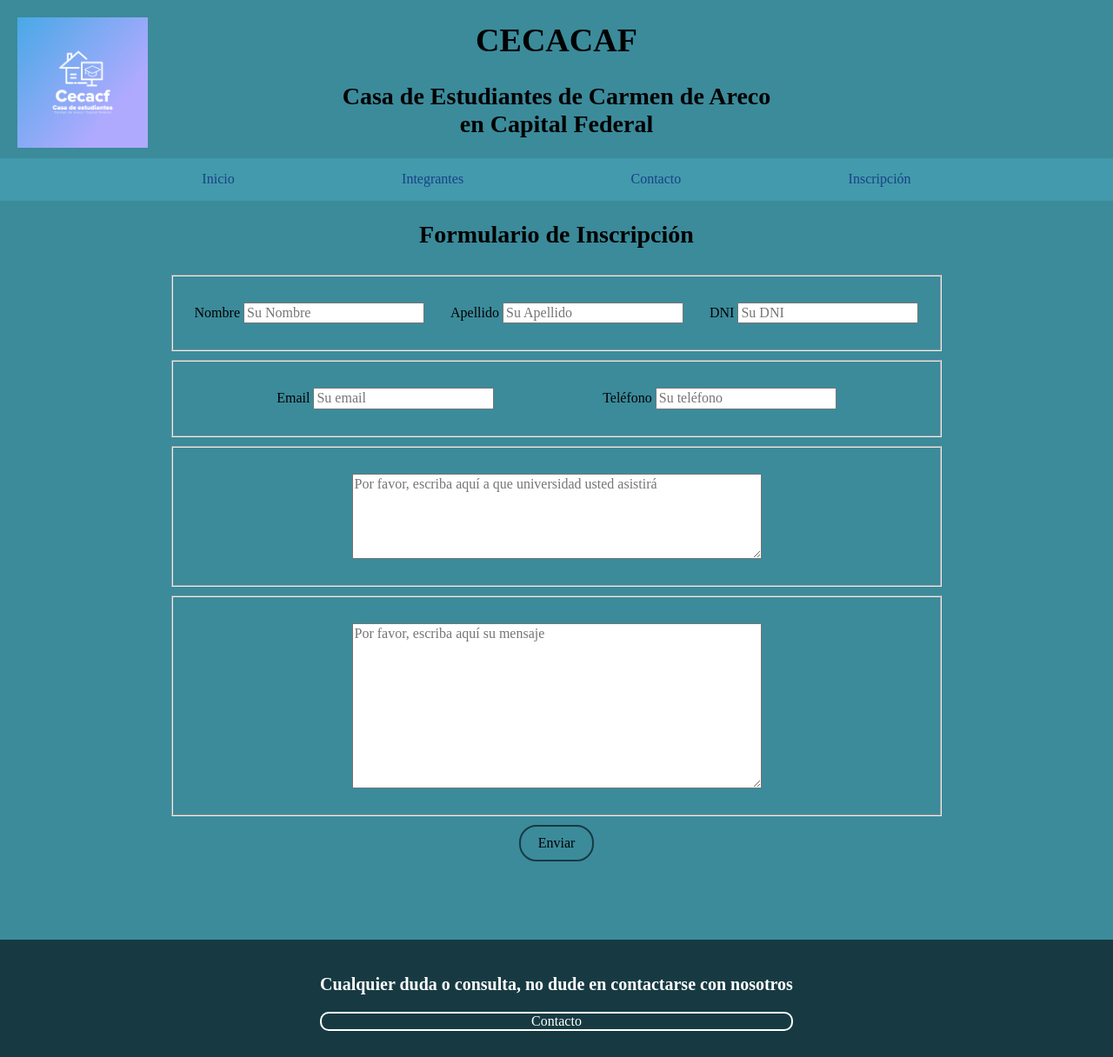
After one commit to YoelIbarra/ibarra-yoel, a PHP site: page /inscripcion.php in a window 1280 px wide. The commit adds this page. Shown: the whole page at 87% size. Run offline with PHP 8.4, Linux system fonts and the light colour scheme.

Commit message:
form inscripcion
falta el tema de la db

```diff
--- a/base-datos.php
+++ b/base-datos.php
@@ -1,6 +1,6 @@
 <?php
 
     /* Configuración de base de datos */
-    $conexion = mysqli_connect("localhost","root","","ibarra-yoel");
+    $conexion = mysqli_connect("localhost","root","","ibarra-yoel") or exit("NO SE PUDO CONECTAR A LA BASE DE DATOS");
 
     ?>
--- a/css/styles.css
+++ b/css/styles.css
@@ -235,7 +235,8 @@ h1,h2,h3,h4,h5{
 .boton-integrante:focus {
     background-color: rgb(22, 150, 71);
 }
-.absolute-footer{}
+/*.absolute-footer{
+}*/
 @media (min-height: 760px){
 	.absolute-footer{
 			position: absolute;
--- a/header.php
+++ b/header.php
@@ -14,7 +14,7 @@
                     <a href="index.php">Inicio</a>
                     <a href="integrantes.php">Integrantes</a>
                     <a href="contacto.php">Contacto</a>
-                    <a href="#">Inscripción</a>
+                    <a href="inscripcion.php">Inscripción</a>
                 </nav>
             </div>
         </div>
--- /dev/null
+++ b/inscripcion.php
@@ -0,0 +1,77 @@
+<!DOCTYPE html>
+<html lang="es">
+<head>
+    <meta charset="UTF-8">
+    <meta http-equiv="X-UA-Compatible" content="IE=edge">
+    <meta name="viewport" content="width=device-width, initial-scale=1.0">
+    <link rel="stylesheet" href="css/normalize.css">
+    <link rel="stylesheet" href="css/styles.css">
+    <title>Contacto</title>
+</head>
+
+    <?php include('header.php'); ?>
+
+<body>
+    <main>
+        <h2>Formulario de Inscripción</h2>
+        <div class="contenedor contacto-contenedor contacto-form">
+        <form action="enviar-contacto.php" method="POST">
+            <fieldset>
+                <div class="contacto-form-item">
+                    <label for="nombre">Nombre</label>
+                    <input type="text" id="nombre" name="nombre" placeholder="Su Nombre" maxlength="50" required>
+                </div>
+
+                <div class="contacto-form-item">
+                    <label for="apellido">Apellido</label>
+                    <input type="text" id="apellido" name="apellido" placeholder="Su Apellido" maxlength="50" required>
+                </div>
+                <div class="contacto-form-item">
+                    <label for="dni">DNI</label>
+                    <input type="number" id="dni" name="dni" placeholder="Su DNI" maxlength="8" required>
+                </div>
+            </fieldset>
+            <fieldset>
+                <div class="contacto-form-item">
+                    <label for="email">Email</label>
+                    <input type="email" id="email" name="email" placeholder="Su email" maxlength="50" required>
+                </div>
+                <div class="contacto-form-item">
+                    <label for="telefono">Teléfono</label>
+                    <input type="tel" id="telefono" name="telefono" placeholder="Su teléfono" maxlength="15" default="0">
+                </div>
+            </fieldset>
+
+            <fieldset>
+                <textarea name="universidad" id="universidad" cols="50" rows="5" maxlength="255" placeholder="Por favor, escriba aquí a que universidad usted asistirá" required></textarea>
+            </fieldset>
+            <fieldset>
+                <textarea name="mensaje" id="mensaje" cols="50" rows="10" maxlength="255" placeholder="Por favor, escriba aquí su mensaje" required></textarea>
+            </fieldset>
+            <div class="boton-contacto-posicion">
+                <input class="boton-contacto-enviar"type="submit" value="Enviar">
+            </div>
+
+            <h3><?php if(isset($_GET['m'])){
+
+                $mensaje =  $_GET['m'];
+                if($mensaje == "ok"){
+                    echo "Mensaje enviado correctamente!!";
+                }
+                else if($mensaje == "dup"){
+                    echo "No se pudo inscribir porque su dni ya fue anotado, por favor contactese a traves de el boton \"Contacto\"";
+                }
+                } ?>
+            </h3>
+        </form>
+
+
+
+
+        </div>
+    </main>
+</body>
+
+<?php include('footer.php') ?>
+
+</html>
```
Also changed, not shown: integrantes.php (+2 -5 lines), traer-inscriptos.php (added, +9 -0 lines), verInscriptos.php (added, +31 -0 lines).
